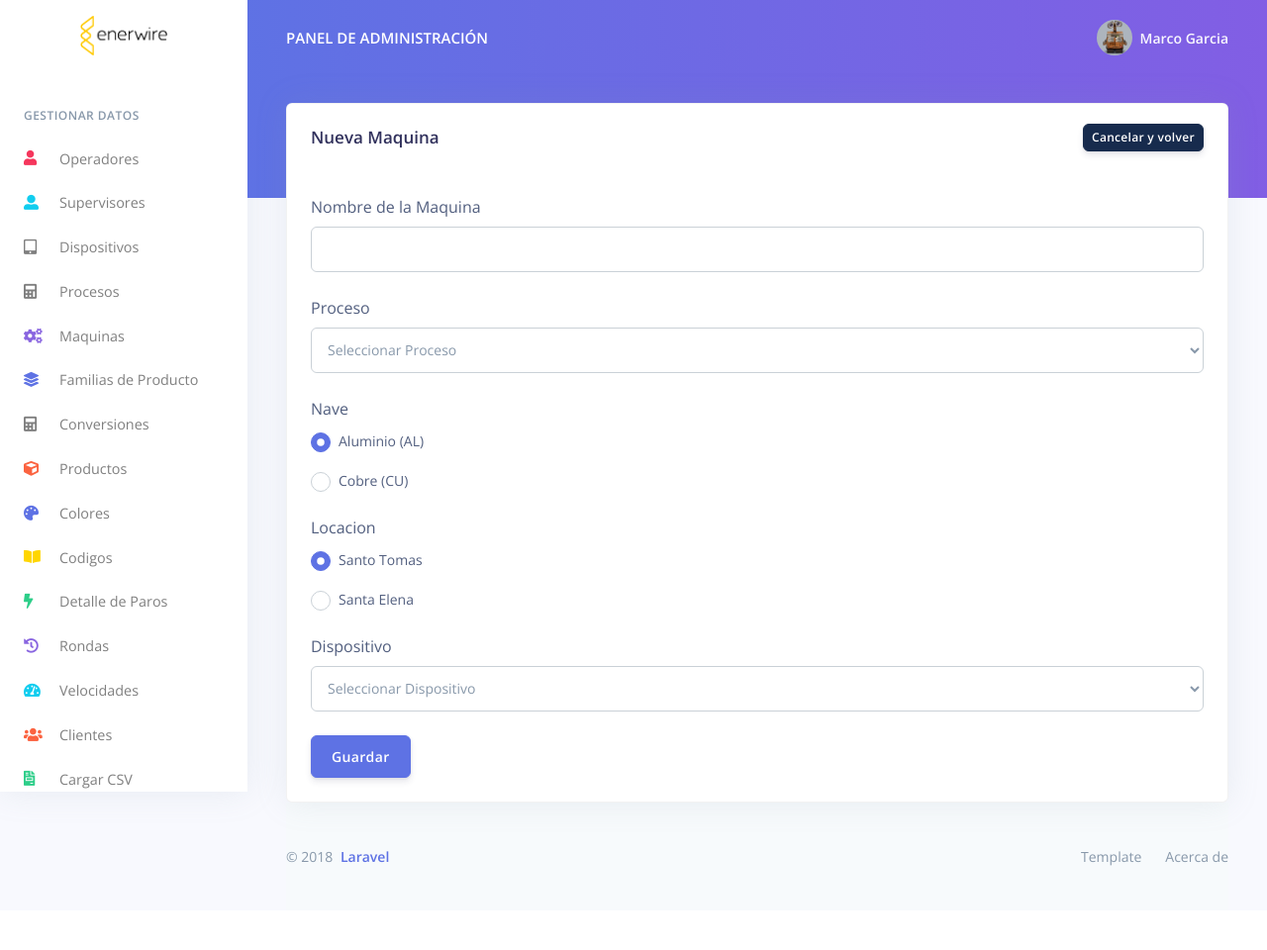
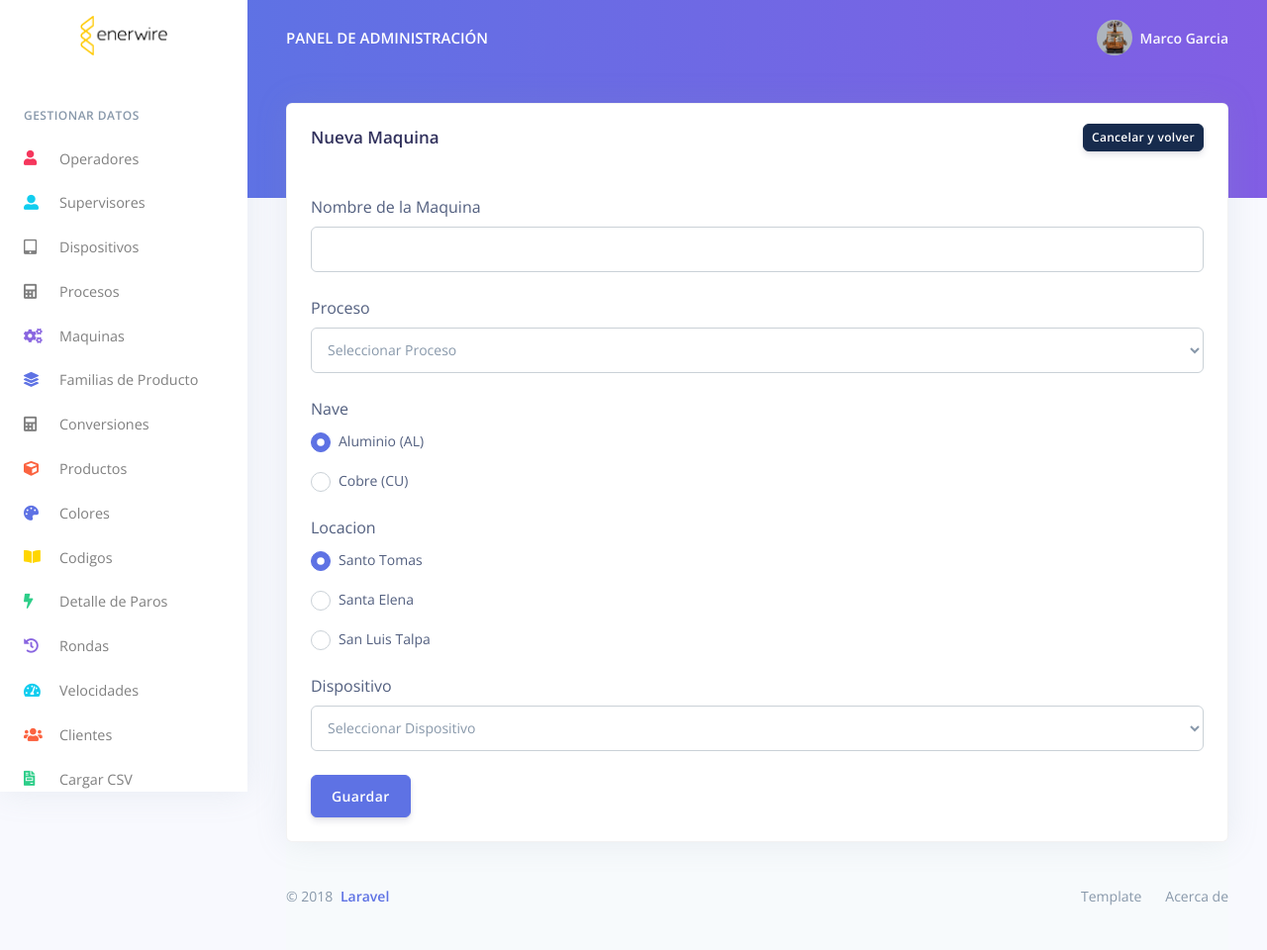
Before and after one commit to magrmobile/ew-produccion, a Laravel app: page /machines/create in a window 1280 px wide. Shown: the whole page at 99% size. Before the commit the page ends 875 px from the top, so only its background shows below. Run offline with Laravel 8, Linux system fonts and the light colour scheme; a user stored in the database is signed in; data comes from the database, SQL or seed files in the repository; parts of the project's set-up code (start-up, migrations or seed data) failed here and were passed over; some libraries are stand-ins or nearby versions.

Commit message:
Agregar opción "San Luis Talpa" al campo de ubicación en la creación de máquinas

```diff
--- a/resources/views/machines/create.blade.php
+++ b/resources/views/machines/create.blade.php
@@ -64,6 +64,11 @@
                         @if(old('location') == 'Santa Elena') checked @endif value="Santa Elena">
                     <label for="location2" class="custom-control-label">Santa Elena</label>
                 </div>
+                <div class="custom-control custom-radio mb-3">
+                    <input name="location" class="custom-control-input" id="location3" type="radio"
+                        @if(old('location') == 'San Luis Talpa') checked @endif value="San Luis Talpa">
+                    <label for="location3" class="custom-control-label">San Luis Talpa</label>
+                </div>
             </div>
             <div id="div_device" class="form-group">
                 <label for="device_id">Dispositivo</label>
```
Also changed, not shown: database/migrations/2026_11_17_175658_alter_location_enum_on_machines_table.php (added).
